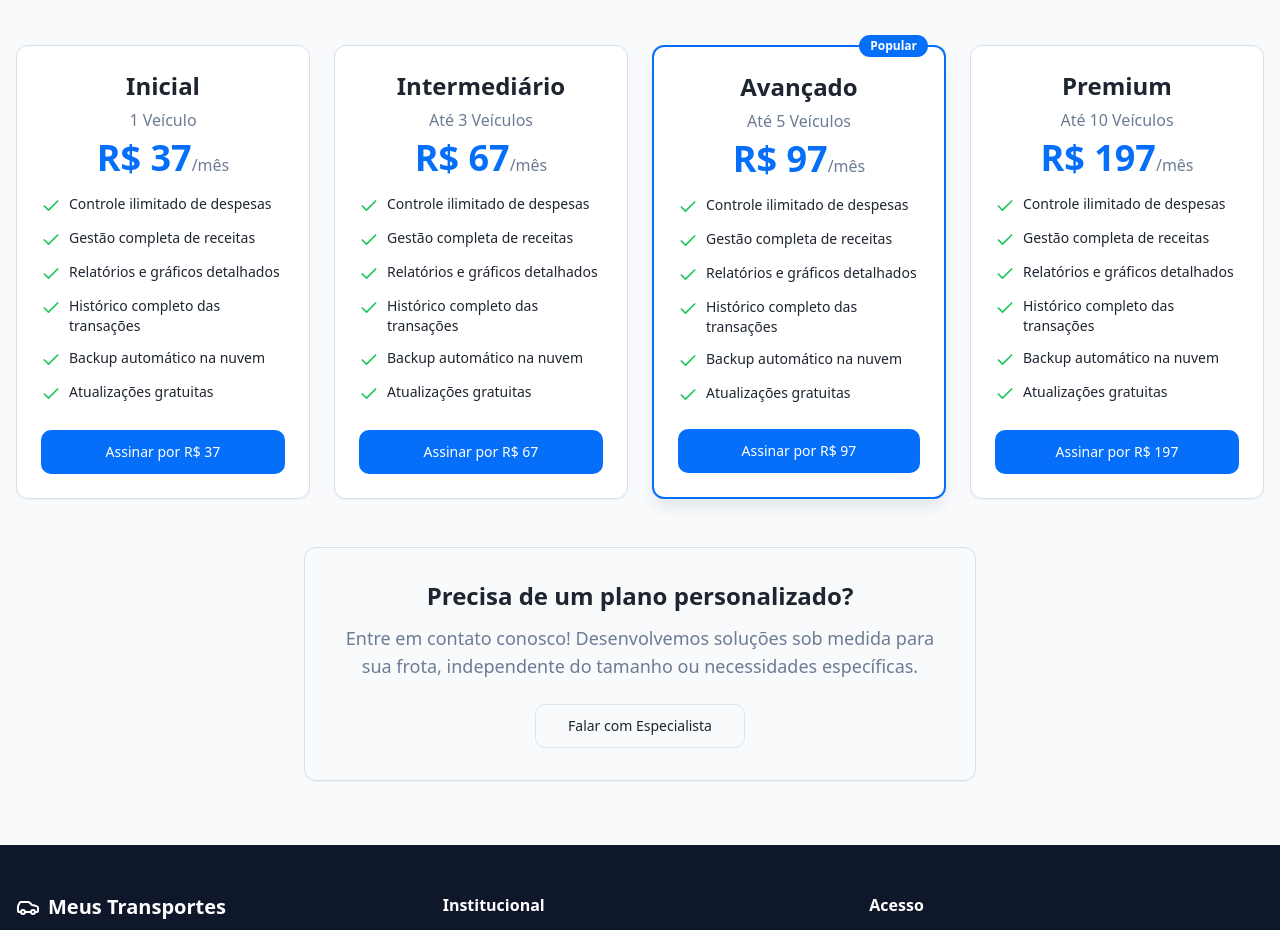
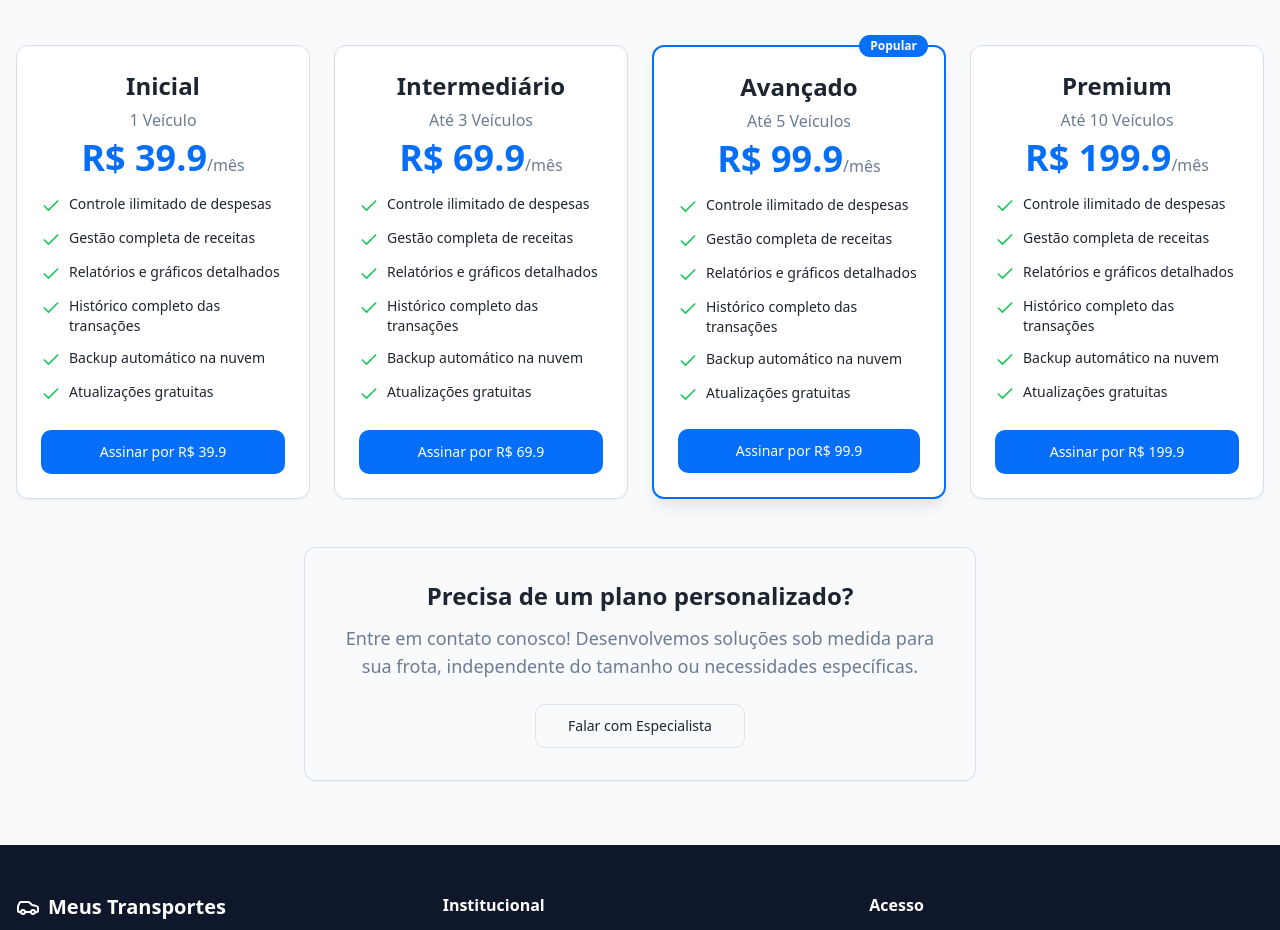
Before and after one commit to wappontes/meustransportes, a React (Vite) app: page / in a window 1280 px wide. Shown: the part 2780-3710 px from the top of the page. Built offline with nearby package versions, Linux system fonts and the light colour scheme.

Commit message:
Update pricing on landing page

```diff
--- a/src/pages/LandingPage.tsx
+++ b/src/pages/LandingPage.tsx
@@ -219,21 +219,21 @@ export default function LandingPage() {
             <PricingCard
               name="Inicial"
               vehicles="1 Veículo"
-              price={37}
+              price={39.90}
               paymentLink="https://pay.cakto.com.br/3nraaax_600812"
               features={planFeatures}
             />
             <PricingCard
               name="Intermediário"
               vehicles="Até 3 Veículos"
-              price={67}
+              price={69.90}
               paymentLink="https://pay.cakto.com.br/37sp94e"
               features={planFeatures}
             />
             <PricingCard
               name="Avançado"
               vehicles="Até 5 Veículos"
-              price={97}
+              price={99.90}
               paymentLink="https://pay.cakto.com.br/vcu9f9p"
               features={planFeatures}
               isPopular={true}
@@ -241,7 +241,7 @@ export default function LandingPage() {
             <PricingCard
               name="Premium"
               vehicles="Até 10 Veículos"
-              price={197}
+              price={199.90}
               paymentLink="https://pay.cakto.com.br/cgsmmcy"
               features={planFeatures}
             />
```
